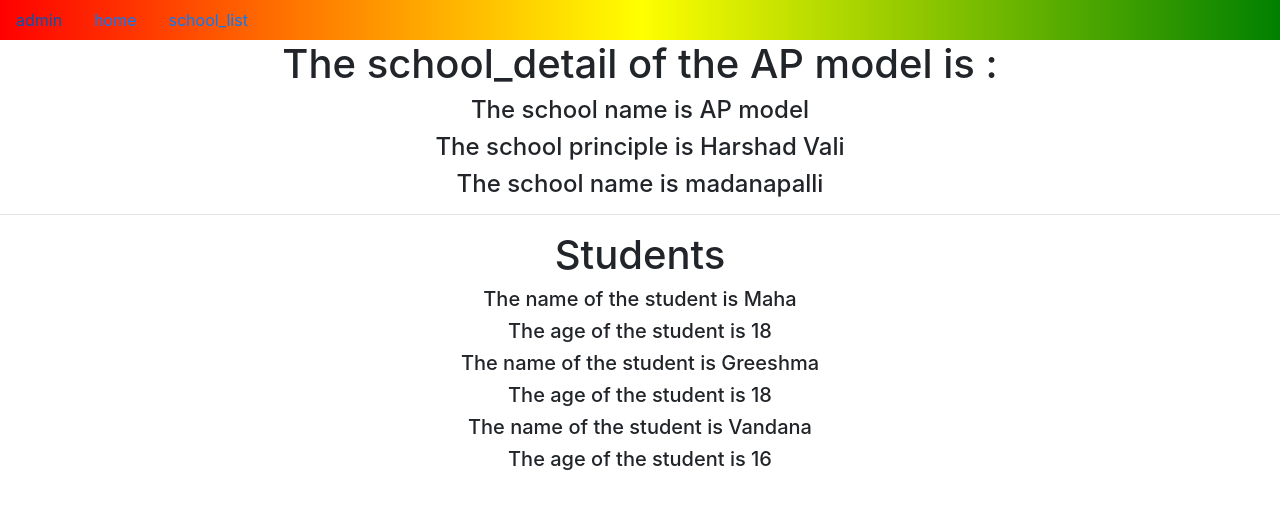
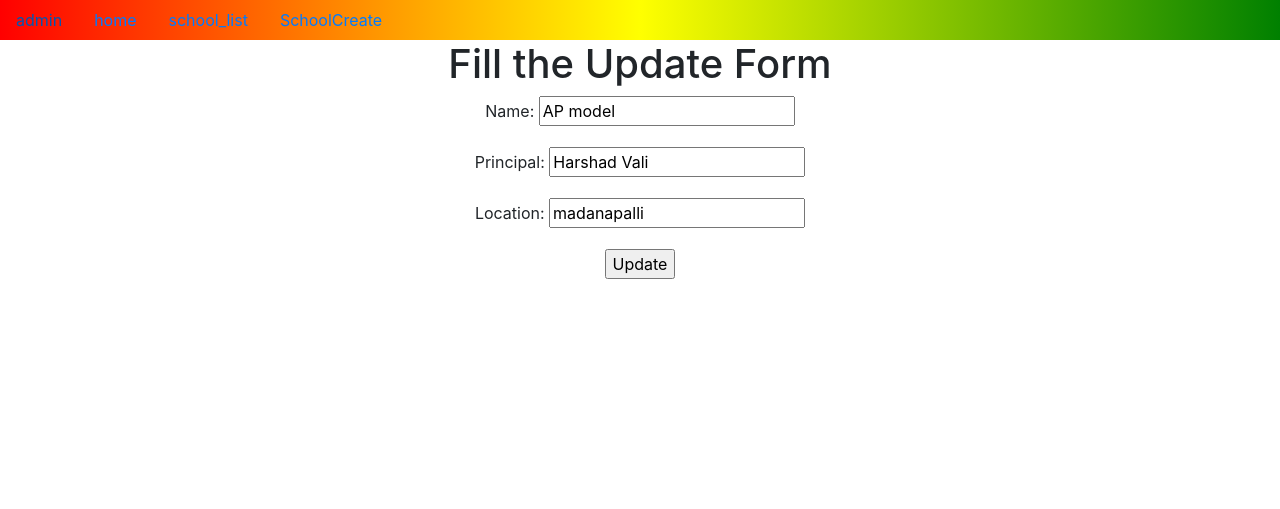
Before and after one commit to MaheshBabu133/LIST_DETAIL_CREATE_UPDATE_DELETE_VIEW, a Django app: page /update/1/ in a window 1280 px wide. Shown: the top 509 px of the page. Run offline with Django 4.2, Linux system fonts and the light colour scheme; data comes from the database, SQL or seed files in the repository; both versions use the stored data as it was after the commit.

Commit message:
first commit

```diff
--- a/PROJECT_42/urls.py
+++ b/PROJECT_42/urls.py
@@ -16,10 +16,17 @@ Including another URLconf
 from django.contrib import admin
 from django.urls import path,re_path
 from app.views import *
+from django.views.generic import TemplateView
 urlpatterns = [
     path('admin/', admin.site.urls),
-    path('home/',home.as_view(),name='home'),
+    path('home/',TemplateView.as_view(template_name='app/home.html'),name='home'),
     path('school_list/',school_list.as_view(),name='school_list'),
     path('get_url/<na>',get_url,name='get_url'),
-    re_path('(?P<pk>\d+)/',SchoolDetail.as_view(),name='detail'),
+    path('SchoolCreate/',SchoolCreate.as_view(),name='SchoolCreate'),
+
+
+
+    re_path('^update/(?P<pk>\d+)/',SchoolUpdate.as_view(),name='SchoolUpdate'),
+    re_path('^delete/(?P<pk>\d+)/',SchoolDelete.as_view(),name='SchoolDelete'),
+    re_path('(?P<pk>\d+)/',SchoolDetail.as_view(),name='SchoolDetail'),
     ]
--- a/app/models.py
+++ b/app/models.py
@@ -9,7 +9,7 @@ class School(models.Model):
         return self.name
 
     def get_absolute_url(self):
-        return reverse('detail',kwargs={"pk":self.pk})
+        return reverse('SchoolDetail',kwargs={"pk":self.pk})
 
 class Student(models.Model):
     school=models.ForeignKey(School,on_delete=models.CASCADE,related_name='students')
--- a/app/views.py
+++ b/app/views.py
@@ -2,6 +2,7 @@ from django.shortcuts import render
 
 from app.models import *
 from django.http import HttpResponse
+from django.urls import reverse_lazy
 # Create your views here.
 from django.views.generic import TemplateView,ListView,DetailView,CreateView,UpdateView,DeleteView
 
@@ -16,9 +17,9 @@ def get_url(request,na):
 
 
 
-class home(TemplateView):
+'''class home(TemplateView):
     template_name='app/home.html'
-
+'''
 
 
 
@@ -47,3 +48,17 @@ class SchoolDetail(DetailView):
     model = School
     context_object_name='sclobj'
     ordering='sname'
+
+class SchoolCreate(CreateView):
+    model=School
+    fields='__all__'
+
+class SchoolUpdate(UpdateView):
+    model=School
+    fields='__all__'
+    context_object_name='schools'
+
+class SchoolDelete(DeleteView):
+    model=School
+    context_object_name='school'
+    success_url=reverse_lazy('school_list')
--- a/templates/app/dummy.html
+++ b/templates/app/dummy.html
@@ -10,14 +10,16 @@
 
     {% block title %}
       <title>helloworld</title>
+
     {% endblock %}
   </head>
   <body>
 
-    <nav class="nav" style="background: linear-gradient(to right,red,yellow,green);" >
-        <a href="{% url 'admin:index' %}" class="nav-link">admin</a>
+    <nav class="nav three" style="background: linear-gradient(to right,red,yellow,green)">
+        <a href="{% url 'admin:index' %}" class="nav-link ">admin</a>
         <a href="{% url 'home' %}" class="nav-link">home</a>
         <a href="{% url 'school_list' %}" class="nav-link">school_list</a>
+        <a href="{% url 'SchoolCreate' %}" class="nav-link">SchoolCreate</a>
     </nav>
 
     {% block body_block %}
--- a/templates/app/home.html
+++ b/templates/app/home.html
@@ -2,9 +2,12 @@
 
 {% block title %}
     {% endblock %}
+<title>home</title>
 
 {% block body_block %}
 <center>
-    <h1 >Welcome to new world</h1>
+
+    <h1>Welcome to new world</h1>
+
 </center>
 {% endblock %}
--- a/templates/app/school_detail.html
+++ b/templates/app/school_detail.html
@@ -17,5 +17,7 @@
         <h5>The age of the student is {{a.sage}}</h5>
     {% endfor %}
 
+    <h6><a href="{% url 'SchoolUpdate' pk=sclobj.pk %}" class="btn btn-primary" >Update</a></h6>
+    <h6><a href="{% url 'SchoolDelete' pk=sclobj.pk %}" class="btn btn-danger" >Delete</a></h6>
 </center>
 {% endblock %}
--- /dev/null
+++ b/templates/app/school_form.html
@@ -0,0 +1,25 @@
+{% extends "app/dummy.html" %}
+
+{% block title %}
+<title>School Create</title>
+    {% endblock %}
+
+{% block body_block %}
+<center>
+    {% if form.instance.pk %}
+        <h1>Fill the Update Form</h1>
+    {% else %}
+        <h1 >Fill the Form </h1>
+    {% endif %}
+    <form  method="POST">
+        {% csrf_token %}
+
+        {{form.as_p}}
+    {% if form.instance.pk %}
+        <input type="submit" value="Update">
+    {% else %}
+        <input type="submit" value="Create">
+    {% endif %}
+    </form>
+</center>
+{% endblock %}
```
Also changed, not shown: templates/app/school_confirm_delete.html (added, +21 -0 lines), db.sqlite3.
